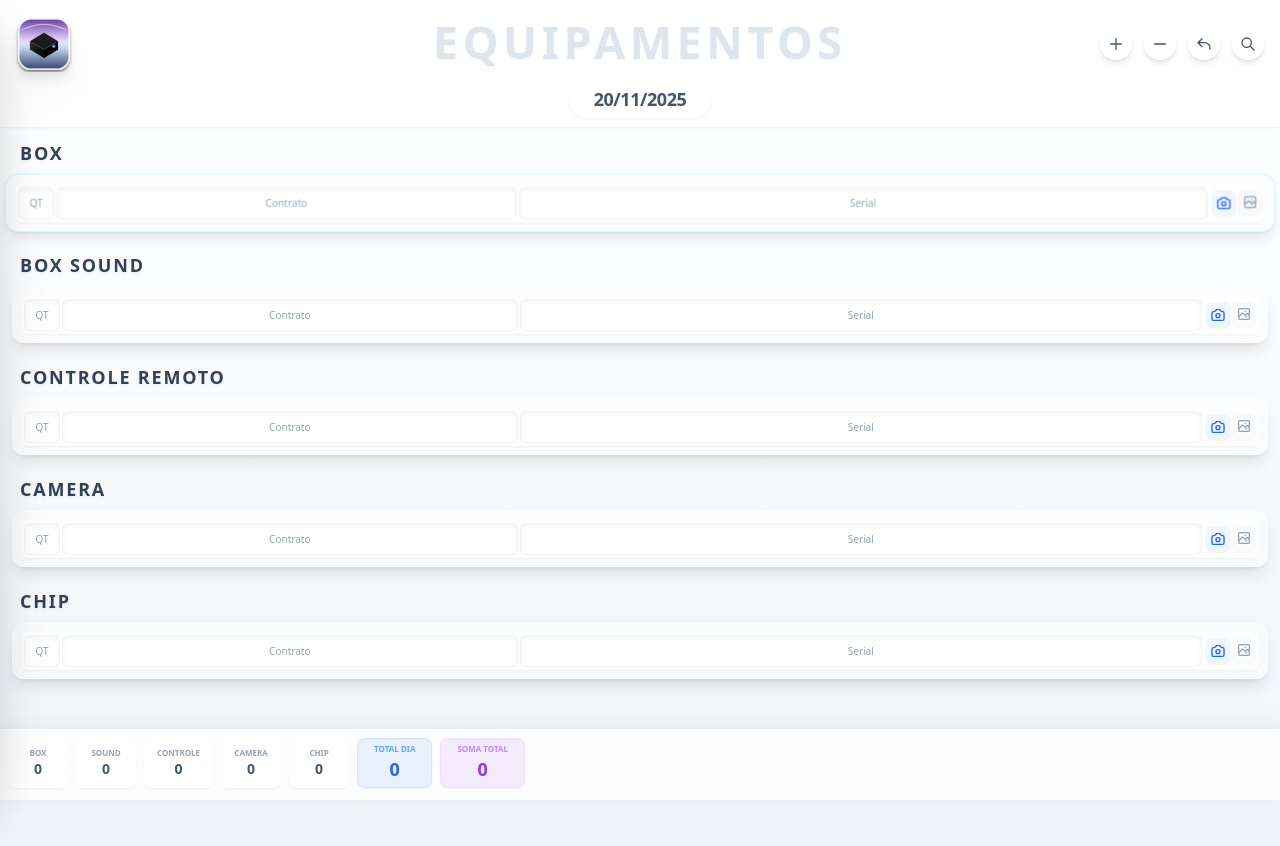
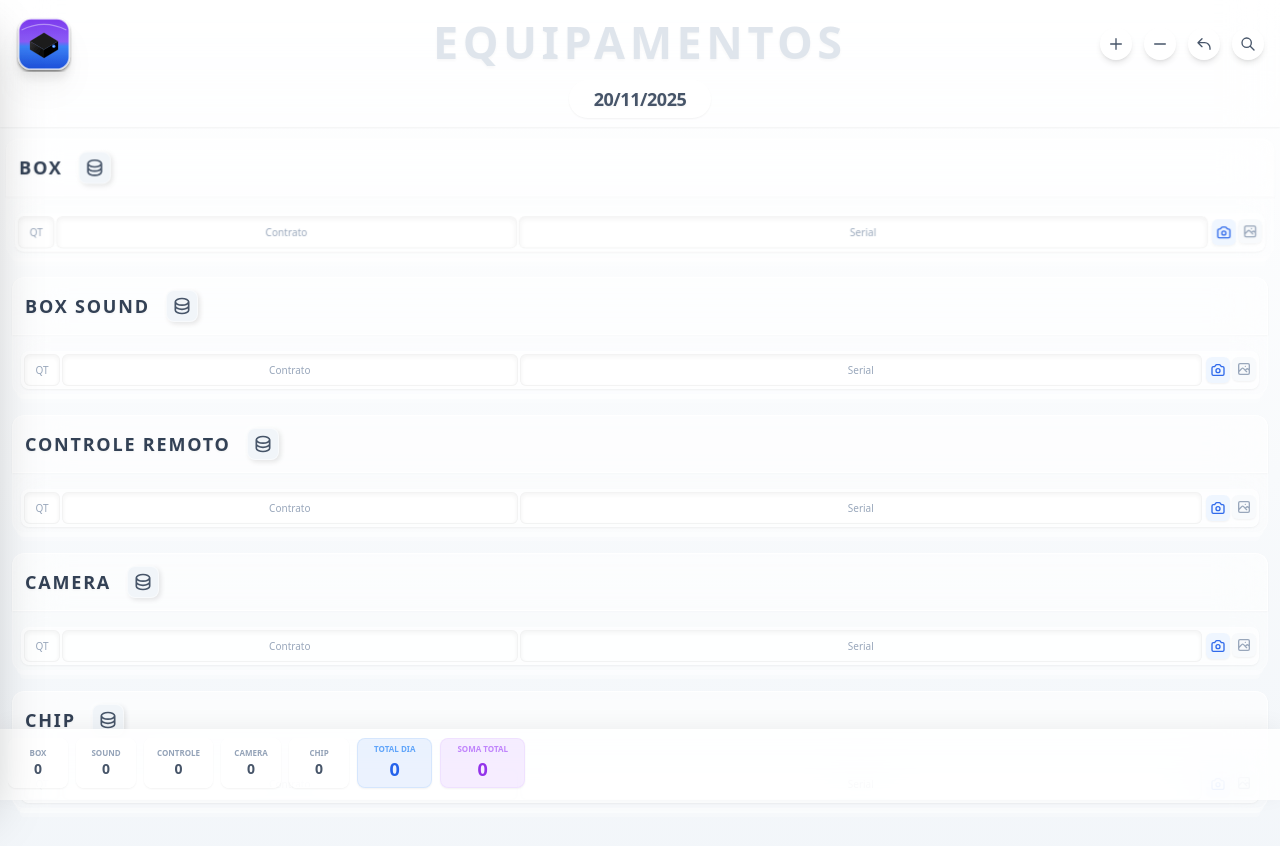
Before and after one commit to UsgammerBR/Central-de-Equipamentos, a React (Vite) app: page / in a window 1280 px wide. Shown: the top 846 px of the page. Before the commit the page ends 819 px from the top, so only its background shows below. Built offline with nearby package versions, Linux system fonts and the light colour scheme.

Commit message:
feat: Update icon gradient and styles
Refactors the `CustomMenuIcon` to use a simpler half-purple/half-blue gradient, enhancing its visual appeal. Additionally, minor styling adjustments are made to the button component in `App.tsx` for improved visual consistency.

```diff
--- a/App.tsx
+++ b/App.tsx
@@ -1,9 +1,8 @@
-
 import React, { Component, useState, useEffect, useReducer, useRef, useMemo } from 'react';
 import { SideMenu } from './components/SideMenu';
 import {
     CustomMenuIcon, IconPlus, IconMinus, IconTrash, IconUndo, IconSearch, IconCamera, IconGallery, IconClipboard, IconX, IconShare, IconChevronLeft, IconChevronRight,
-    IconFileWord, IconFileExcel, IconWhatsapp, IconTelegram, IconEmail, IconSave
+    IconFileWord, IconFileExcel, IconWhatsapp, IconTelegram, IconEmail, IconSave, IconStack
 } from './components/icons';
 import { EquipmentCategory, AppData, DailyData, EquipmentItem } from './types';
 import { CATEGORIES } from './constants';
@@ -134,7 +133,7 @@ const isItemActive = (item: EquipmentItem): boolean => {
 interface ErrorBoundaryProps { children?: React.ReactNode; }
 interface ErrorBoundaryState { hasError: boolean; error: Error | null; }
 
-class ErrorBoundary extends Component<ErrorBoundaryProps, ErrorBoundaryState> {
+class ErrorBoundary extends React.Component<ErrorBoundaryProps, ErrorBoundaryState> {
   constructor(props: ErrorBoundaryProps) {
     super(props);
     this.state = { hasError: false, error: null };
@@ -333,7 +332,6 @@ const ActionButton = ({ children, onClick, isPrimary, isDanger }: any) => (
         className={`w-8 h-8 rounded-full flex items-center justify-center transition-all active:scale-90 shadow-md border border-white/20 ${
             isPrimary ? 'bg-cyan-500 text-white' :
             isDanger ? 'bg-red-500/20 text-red-500' :
-            // Increased transparency (bg-white/10) and high blur to show watermark
             'bg-white/10 text-slate-600 hover:bg-white/20 backdrop-blur-md'
         }`}
     >
@@ -341,12 +339,60 @@ const ActionButton = ({ children, onClick, isPrimary, isDanger }: any) => (
     </button>
 );
 
-const EquipmentSection = ({ category, items, onUpdateItem, onViewGallery, isDeleteMode, selectedItems, onToggleSelect, isActive, onActivate, onOpenCamera }: any) => (
-    <div onClick={onActivate} className="group">
-        <h2 className={`text-lg font-bold text-slate-700 drop-shadow-sm uppercase tracking-widest mb-2 ml-2 transition-colors ${isActive ? 'text-cyan-600' : ''}`}>{category}</h2>
-        <section className={`p-2 bg-white/40 backdrop-blur-lg border-t border-l border-white/60 border-b border-r border-white/20 rounded-xl shadow-lg transition-all duration-300 ${isActive ? 'ring-1 ring-cyan-200/60 scale-[1.01]' : ''}`}>
-            <div className="space-y-2">
-                {items.map((item: any) => (
+// Updated EquipmentSection with "Accordion / Card Stack" logic controlled by a 3D Button
+const EquipmentSection = ({ category, items, onUpdateItem, onViewGallery, isDeleteMode, selectedItems, onToggleSelect, isActive, onActivate, onOpenCamera }: any) => {
+    const [isExpanded, setIsExpanded] = useState(false);
+
+    const activeItems = items.filter((i: EquipmentItem) => isItemActive(i));
+    const historyItems = items.slice(0, -1);
+    const inputItem = items[items.length - 1];
+
+    const toggleExpand = (e: React.MouseEvent) => {
+        e.stopPropagation();
+        setIsExpanded(!isExpanded);
+        onActivate();
+    };
+
+    return (
+        <div onClick={onActivate} className={`group transition-all duration-300 ${isActive ? 'scale-[1.01]' : 'scale-100'}`}>
+            {/* Header / Card Top */}
+            <div className="flex items-center justify-between bg-white/60 backdrop-blur-xl border-t border-l border-white/80 border-b border-r border-white/30 rounded-t-xl p-3 shadow-sm transition-colors">
+                <div className="flex items-center gap-2">
+                    <h2 className={`text-lg font-bold text-slate-700 drop-shadow-sm uppercase tracking-widest ${isActive ? 'text-cyan-600' : ''}`}>
+                        {category}
+                    </h2>
+
+                    {/* 3D Collapse/Expand Button */}
+                    <button
+                        onClick={toggleExpand}
+                        className={`
+                            ml-2 w-8 h-8 rounded-lg flex items-center justify-center text-slate-600 transition-all
+                            bg-slate-100 shadow-[2px_2px_5px_rgba(0,0,0,0.1),-1px_-1px_2px_rgba(255,255,255,0.8)]
+                            active:shadow-[inset_2px_2px_5px_rgba(0,0,0,0.1)] active:scale-95 active:translate-y-0.5
+                            border border-white/50
+                            ${isExpanded ? 'bg-cyan-50 text-cyan-600' : ''}
+                        `}
+                    >
+                        <IconStack className="w-5 h-5" />
+                    </button>
+
+                    {activeItems.length > 0 && (
+                        <span className="px-2 py-0.5 bg-cyan-100 text-cyan-700 rounded-full text-[10px] font-bold">
+                            {activeItems.length}
+                        </span>
+                    )}
+                </div>
+            </div>
+
+            {/* Body / Stack Effect */}
+            <section className={`
+                relative bg-white/40 backdrop-blur-lg border-l border-r border-b border-white/40 rounded-b-xl shadow-[0_8px_0_-4px_rgba(255,255,255,0.5),0_16px_0_-8px_rgba(255,255,255,0.3)] transition-all duration-500 overflow-hidden
+                ${isExpanded ? 'max-h-[1000px] opacity-100' : 'max-h-[60px] opacity-95'}
+            `}>
+                <div className="p-2 space-y-2">
+                    {/* History Items (Hidden when collapsed) */}
+                    <div className={`space-y-2 transition-all duration-500 ${isExpanded ? 'opacity-100' : 'opacity-0 hidden'}`}>
+                        {historyItems.map((item: any) => (
                             <EquipmentRow
                                 key={item.id} item={item} onUpdate={onUpdateItem} isDeleteMode={isDeleteMode}
                                 isSelected={selectedItems.includes(item.id)} onToggleSelect={() => onToggleSelect(item.id)}
@@ -355,9 +401,21 @@ const EquipmentSection = ({ category, items, onUpdateItem, onViewGallery, isDele
                             />
                         ))}
                     </div>
+
+                    {/* Input Item (Always Visible at bottom) */}
+                    <div className="relative z-10">
+                         <EquipmentRow
+                            item={inputItem} onUpdate={onUpdateItem} isDeleteMode={isDeleteMode}
+                            isSelected={selectedItems.includes(inputItem.id)} onToggleSelect={() => onToggleSelect(inputItem.id)}
+                            onViewGallery={() => onViewGallery(inputItem)} onOpenCamera={() => onOpenCamera(inputItem)}
+                            onFocus={() => onActivate()}
+                        />
+                    </div>
+                </div>
             </section>
         </div>
     );
+};
 
 const EquipmentRow = ({ item, onUpdate, isDeleteMode, isSelected, onToggleSelect, onViewGallery, onOpenCamera, onFocus }: any) => {
     const handleChange = (field: keyof EquipmentItem, value: string) => {
--- a/components/icons.tsx
+++ b/components/icons.tsx
@@ -1,15 +1,15 @@
 import React from 'react';
 
-// Milky Glass 3D Icon with Split Gradient (Dark Purple -> Light Purple | Light Blue -> Dark Blue)
+// Totally 3D Icon with Half Purple / Half Blue Gradient
 export const CustomMenuIcon = ({ className = 'w-10 h-10' }: { className?: string }) => (
   <svg xmlns="http://www.w3.org/2000/svg" viewBox="0 0 100 100" className={className}>
     <defs>
-      {/* Split Gradient: Dark Purple -> Milky Purple | Milky Blue -> Dark Blue */}
-      <linearGradient id="milkyGrad" x1="0%" y1="0%" x2="0%" y2="100%">
-        <stop offset="0%" stopColor="#4c1d95" />   {/* Dark Purple */}
-        <stop offset="45%" stopColor="#e9d5ff" />  {/* Milky Light Purple */}
-        <stop offset="55%" stopColor="#bfdbfe" />  {/* Milky Light Blue */}
-        <stop offset="100%" stopColor="#172554" /> {/* Dark Blue */}
+      {/* Half Purple (Top) / Half Blue (Bottom) Gradient */}
+      <linearGradient id="halfGrad" x1="0%" y1="0%" x2="0%" y2="100%">
+        <stop offset="0%" stopColor="#7c3aed" />   {/* Purple */}
+        <stop offset="45%" stopColor="#8b5cf6" />  {/* Light Purple transition */}
+        <stop offset="55%" stopColor="#3b82f6" />  {/* Light Blue transition */}
+        <stop offset="100%" stopColor="#1d4ed8" /> {/* Blue */}
       </linearGradient>
 
       {/* Strong Projected Shadow for 3D effect */}
@@ -32,17 +32,14 @@ export const CustomMenuIcon = ({ className = 'w-10 h-10' }: { className?: string
     </defs>
 
     <g filter="url(#strongShadow)">
-        {/* Main Container shape with Gradient */}
-        <rect x="5" y="5" width="90" height="90" rx="22" fill="url(#milkyGrad)" />
-
-        {/* Milky White Overlay for "Leitoso" effect */}
-        <rect x="5" y="5" width="90" height="90" rx="22" fill="white" fillOpacity="0.15" />
+        {/* Main Container shape with Half/Half Gradient */}
+        <rect x="5" y="5" width="90" height="90" rx="22" fill="url(#halfGrad)" />
 
         {/* Glass Bevel / Border */}
-        <rect x="5" y="5" width="90" height="90" rx="22" fill="none" stroke="white" strokeWidth="3" strokeOpacity="0.8" />
+        <rect x="5" y="5" width="90" height="90" rx="22" fill="none" stroke="white" strokeWidth="3" strokeOpacity="0.6" />
 
-        {/* Top Glare */}
-        <path d="M 10 25 Q 50 5 90 25" fill="none" stroke="white" strokeWidth="2" opacity="0.5" />
+        {/* Top Glare for 3D Glass Effect */}
+        <path d="M 10 25 Q 50 5 90 25" fill="none" stroke="white" strokeWidth="2" opacity="0.4" />
 
         {/* The 3D Streaming Box Content */}
         <g transform="translate(25, 30) scale(0.5)">
@@ -177,6 +174,24 @@ export const IconChevronRight = ({ className = 'w-6 h-6' }: { className?: string
   </svg>
 );
 
+export const IconChevronDown = ({ className = 'w-6 h-6' }: { className?: string }) => (
+  <svg xmlns="http://www.w3.org/2000/svg" className={className} fill="none" viewBox="0 0 24 24" stroke="currentColor" strokeWidth={2}>
+    <path strokeLinecap="round" strokeLinejoin="round" d="M19 9l-7 7-7-7" />
+  </svg>
+);
+
+export const IconChevronUp = ({ className = 'w-6 h-6' }: { className?: string }) => (
+  <svg xmlns="http://www.w3.org/2000/svg" className={className} fill="none" viewBox="0 0 24 24" stroke="currentColor" strokeWidth={2}>
+    <path strokeLinecap="round" strokeLinejoin="round" d="M5 15l7-7 7 7" />
+  </svg>
+);
+
+export const IconStack = ({ className = 'w-6 h-6' }: { className?: string }) => (
+  <svg xmlns="http://www.w3.org/2000/svg" className={className} fill="none" viewBox="0 0 24 24" stroke="currentColor" strokeWidth={2}>
+    <path strokeLinecap="round" strokeLinejoin="round" d="M4 7v10c0 2.21 3.582 4 8 4s8-1.79 8-4V7M4 7c0 2.21 3.582 4 8 4s8-1.79 8-4M4 7c0-2.21 3.582-4 8-4s8 1.79 8 4m0 5c0 2.21-3.582 4-8 4s-8-1.79-8-4" />
+  </svg>
+);
+
 export const IconFileWord = ({ className = 'w-6 h-6' }: { className?: string }) => (
     <svg xmlns="http://www.w3.org/2000/svg" className={className} fill="none" viewBox="0 0 24 24" stroke="currentColor" strokeWidth={2}>
         <path strokeLinecap="round" strokeLinejoin="round" d="M9 12h6m-6 4h6m2 5H7a2 2 0 01-2-2V5a2 2 0 012-2h5.586a1 1 0 01.707.293l5.414 5.414a1 1 0 01.293.707V19a2 2 0 01-2 2z" />
```
Lines whose indentation alone changed are shown as unchanged.
